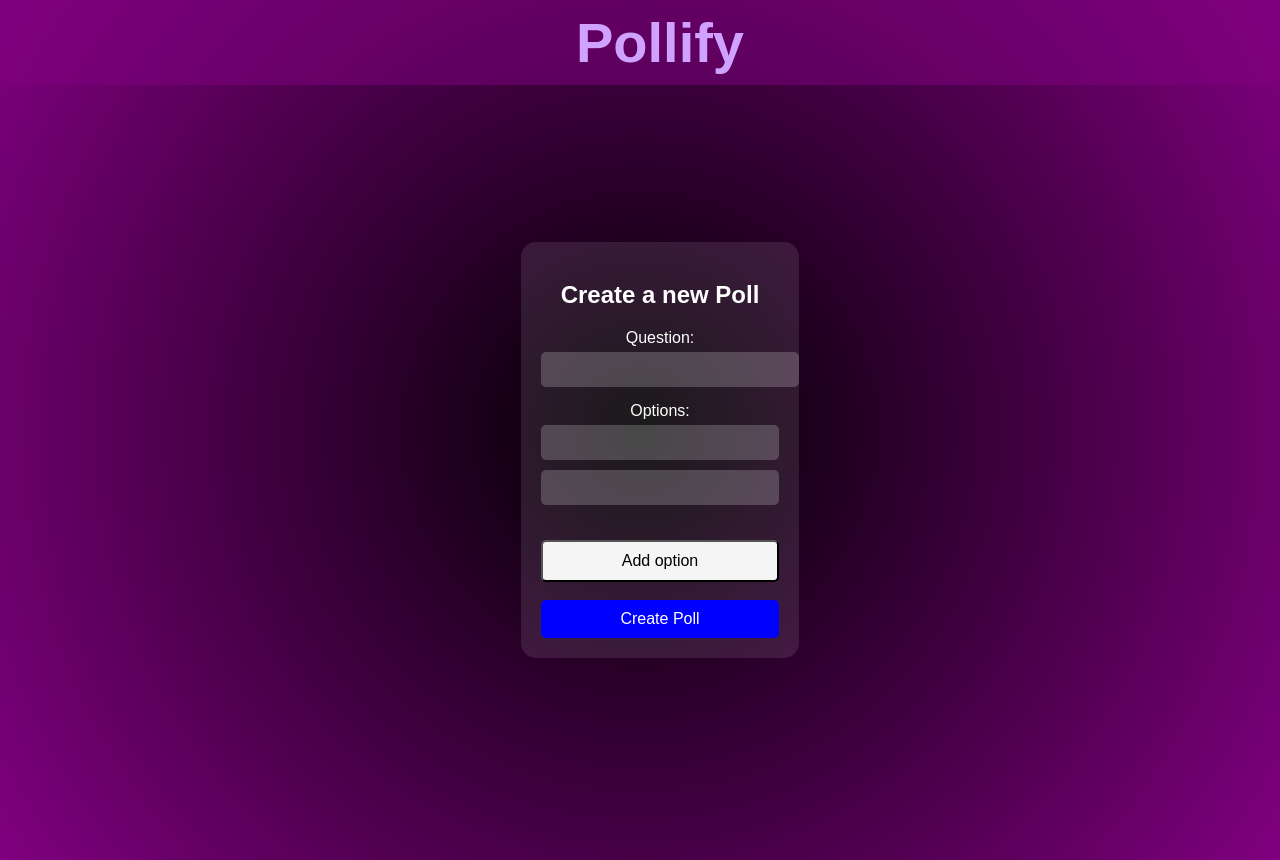
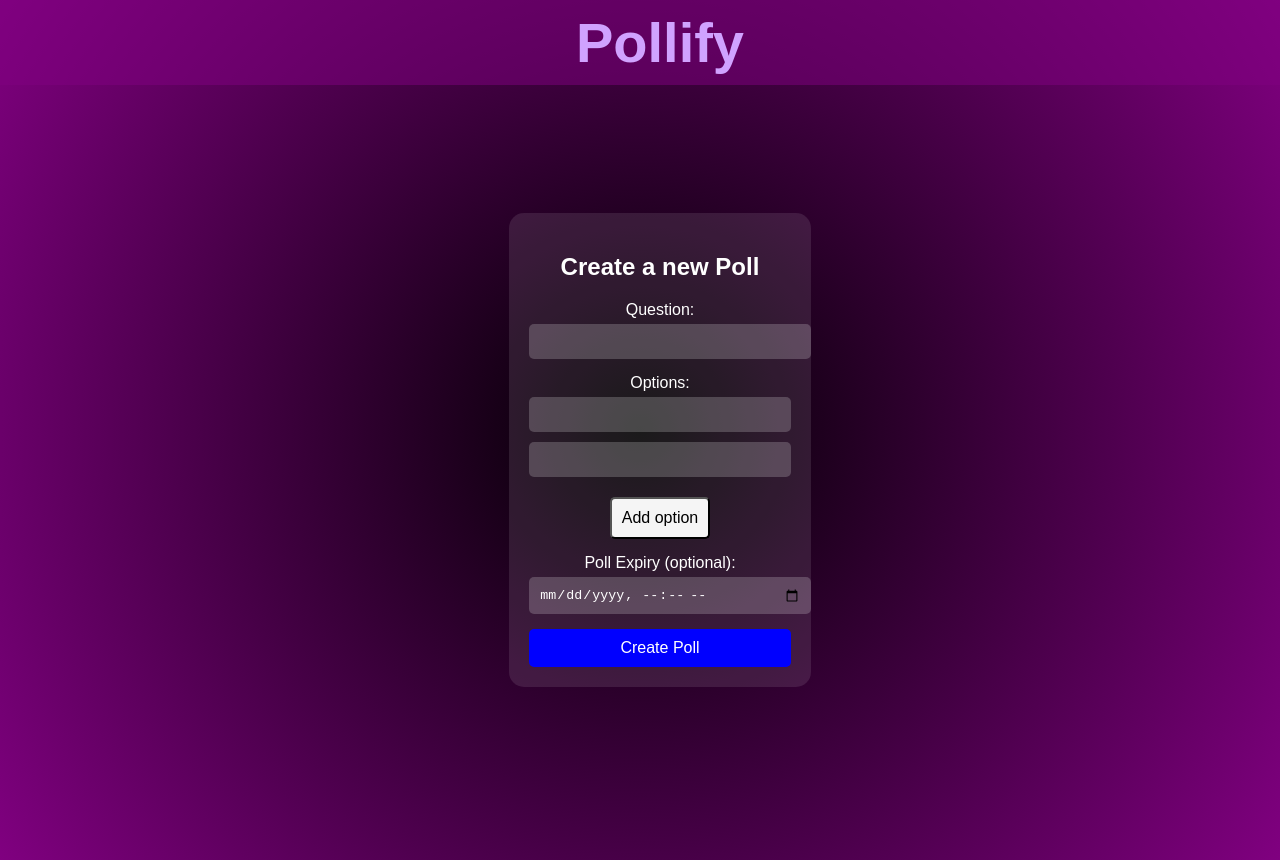
Before and after one commit to s3arthak/Pollify, a React (Vite) app in the folder app/: page /create in a window 1280 px wide. Built offline with nearby package versions, Linux system fonts and the light colour scheme.

Commit message:
expiry date feature

```diff
--- a/app/src/CreatePoll.jsx
+++ b/app/src/CreatePoll.jsx
@@ -4,6 +4,7 @@ import axios from 'axios';
 const CreatePoll = () => {
     const [question, setQuestion] = useState('');
     const [options, setOptions] = useState(['', '']);
+    const [expiresAt, setExpiresAt] = useState('');
 
     const handleOptionChange = (index, value) => {
         const newOptions = [...options];
@@ -23,22 +24,26 @@ const CreatePoll = () => {
     const handleSubmit = async (e) => {
         e.preventDefault();
 
-        if (!question || options.length < 2) {
-            alert('Please provide a question and at least two options.');
+        if (!question || options.filter(opt => opt.trim() !== '').length < 2) {
+            alert('Please provide a question and at least two non-empty options.');
             return;
         }
 
         try {
-            const response = await axios.post('https://pollify-h0t9.onrender.com/api/polls/create', {
+         //   const response = await axios.post('http://localhost:5000/api/polls/create', {
+            const response = await axios.post('https://pollify-h0t9.onrender.com/api/polls/create',{
                 question,
-                options
+                options,
+                expiresAt: expiresAt ? new Date(expiresAt) : null,
             });
 
             setQuestion('');
-            setOptions(['','']);
+            setOptions(['', '']);
+            setExpiresAt('');
+            alert('Poll created successfully!');
         } catch (err) {
-            console.log('Error creating poll:');
-
+            console.log('Error creating poll:', err);
+            alert('Failed to create poll.');
         }
     };
 
@@ -47,7 +52,7 @@ const CreatePoll = () => {
             <h2>Create a new Poll</h2>
             <form className="poll-form" onSubmit={handleSubmit}>
                 <div className="form-group">
-                    <label> Question:</label>
+                    <label>Question:</label>
                     <input
                         className='poll-input'
                         value={question}
@@ -57,7 +62,7 @@ const CreatePoll = () => {
                 </div>
 
                 <div className="form-group">
-                    <label> Options:</label>
+                    <label>Options:</label>
                     {options.map((option, index) => (
                         <div key={index} className='option-group'>
                             <input
@@ -67,14 +72,38 @@ const CreatePoll = () => {
                                 className='poll-input'
                             />
                             {options.length > 2 && (
-                                <button type="button" className='remove-button' onClick={() => removeOption(index)}>Remove</button>
+                                <button
+                                    type="button"
+                                    className='remove-button'
+                                    onClick={() => removeOption(index)}
+                                >
+                                    Remove
+                                </button>
                             )}
                         </div>
                     ))}
+                    <button
+                        type="button"
+                        onClick={addOption}
+                        className='add-option-button'
+                    >
+                        Add option
+                    </button>
                 </div>
 
-                <button type="button" onClick={addOption} className='add-option-button'>Add option</button> <br />
-                <button type="submit"  className='submit-button'>Create Poll</button>
+                <div className="form-group">
+                    <label>Poll Expiry (optional):</label>
+                    <input
+                        type="datetime-local"
+                        value={expiresAt}
+                        onChange={(e) => setExpiresAt(e.target.value)}
+                        className='poll-input'
+                    />
+                </div>
+
+                <button type="submit" className='submit-button'>
+                    Create Poll
+                </button>
             </form>
         </div>
     );
```
